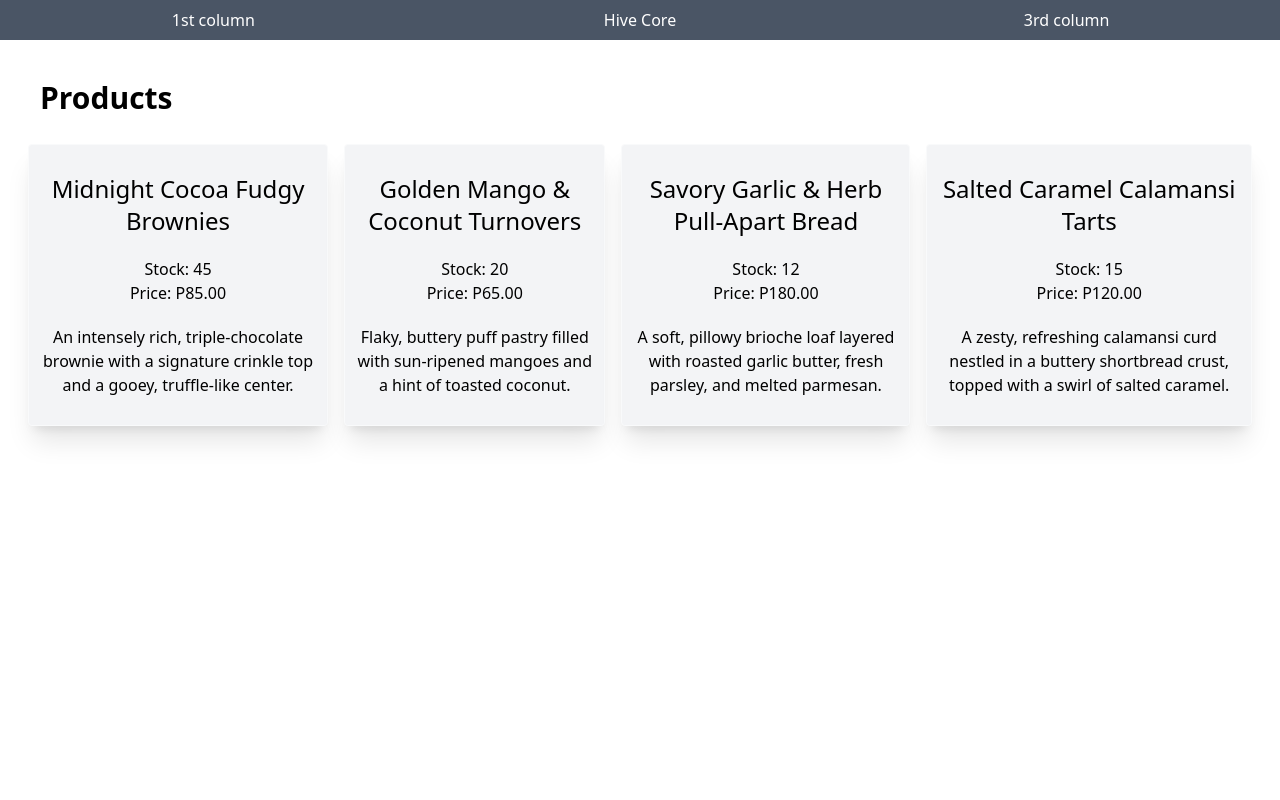
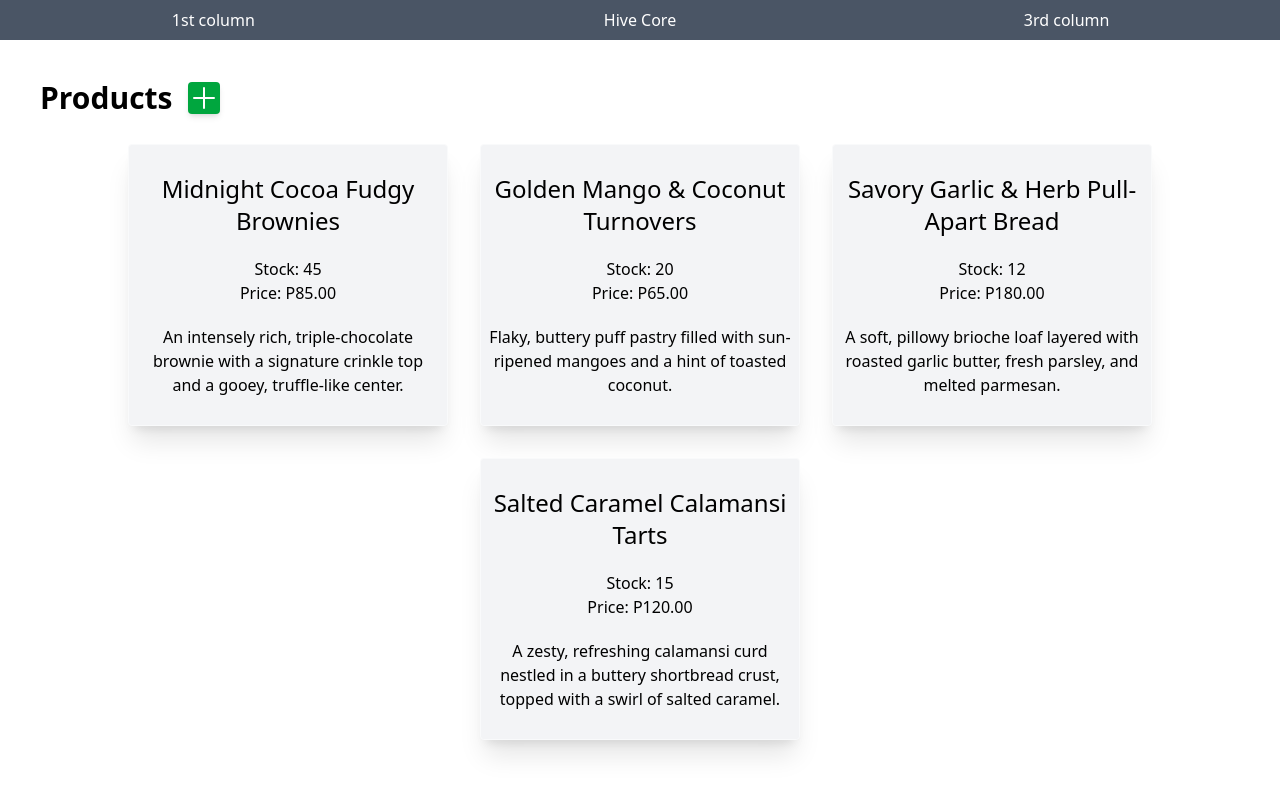
Before and after one commit to beelders-dev/hive-core, a Django app: page /products/ in a window 1280 px wide. Run offline with Django 5.2, Linux system fonts and the light colour scheme; data comes from the database, SQL or seed files in the repository; both versions use the stored data as it was before the commit.

```diff
--- a/products/urls.py
+++ b/products/urls.py
@@ -4,5 +4,5 @@ from .views import ProductListView, ProductDetailView, ProductCreateView
 urlpatterns = [
     path("<uuid:pk>/", ProductDetailView.as_view(), name="product_detail"),
     path("", ProductListView.as_view(), name="product_list"),
-    path("create-product/", ProductCreateView.as_view(), name="create-product"),
+    path("create/", ProductCreateView.as_view(), name="product_create"),
 ]
--- a/static/dist/styles.css
+++ b/static/dist/styles.css
@@ -15,7 +15,11 @@
     --color-amber-300: oklch(87.9% 0.169 91.605);
     --color-amber-400: oklch(82.8% 0.189 84.429);
     --color-amber-500: oklch(76.9% 0.188 70.08);
+    --color-amber-600: oklch(66.6% 0.179 58.318);
+    --color-amber-700: oklch(55.5% 0.163 48.998);
     --color-amber-900: oklch(41.4% 0.112 45.904);
+    --color-green-600: oklch(62.7% 0.194 149.214);
+    --color-green-700: oklch(52.7% 0.154 150.069);
     --color-gray-50: oklch(98.5% 0.002 247.839);
     --color-gray-100: oklch(96.7% 0.003 264.542);
     --color-gray-200: oklch(92.8% 0.006 264.531);
@@ -23,6 +27,11 @@
     --color-black: #000;
     --color-white: #fff;
     --spacing: 0.25rem;
+    --container-3xs: 16rem;
+    --container-sm: 24rem;
+    --container-lg: 32rem;
+    --container-2xl: 42rem;
+    --container-3xl: 48rem;
     --text-xl: 1.25rem;
     --text-xl--line-height: calc(1.75 / 1.25);
     --text-2xl: 1.5rem;
@@ -32,6 +41,9 @@
     --text-5xl: 3rem;
     --text-5xl--line-height: 1;
     --font-weight-bold: 700;
+    --radius-lg: 0.5rem;
+    --default-transition-duration: 150ms;
+    --default-transition-timing-function: cubic-bezier(0.4, 0, 0.2, 1);
     --default-font-family: var(--font-sans);
     --default-mono-font-family: var(--font-mono);
   }
@@ -188,6 +200,12 @@
   .static {
     position: static;
   }
+  .order-last {
+    order: 9999;
+  }
+  .col-span-6 {
+    grid-column: span 6 / span 6;
+  }
   .container {
     width: 100%;
     @media (width >= 40rem) {
@@ -215,14 +233,37 @@
   .my-5 {
     margin-block: calc(var(--spacing) * 5);
   }
+  .mt-4 {
+    margin-top: calc(var(--spacing) * 4);
+  }
+  .mb-4 {
+    margin-bottom: calc(var(--spacing) * 4);
+  }
   .block {
     display: block;
   }
   .flex {
     display: flex;
   }
+  .grid {
+    display: grid;
+  }
   .table {
     display: table;
+  }
+  .size-6 {
+    width: calc(var(--spacing) * 6);
+    height: calc(var(--spacing) * 6);
+  }
+  .size-8 {
+    width: calc(var(--spacing) * 8);
+    height: calc(var(--spacing) * 8);
+  }
+  .h-1 {
+    height: calc(var(--spacing) * 1);
+  }
+  .h-1\/2 {
+    height: calc(1 / 2 * 100%);
   }
   .w-1 {
     width: calc(var(--spacing) * 1);
@@ -230,8 +271,47 @@
   .w-1\/2 {
     width: calc(1 / 2 * 100%);
   }
+  .w-3 {
+    width: calc(var(--spacing) * 3);
+  }
+  .w-3\/4 {
+    width: calc(3 / 4 * 100%);
+  }
+  .w-3xl {
+    width: var(--container-3xl);
+  }
+  .w-80 {
+    width: calc(var(--spacing) * 80);
+  }
   .w-auto {
     width: auto;
+  }
+  .w-full {
+    width: 100%;
+  }
+  .max-w-3xs {
+    max-width: var(--container-3xs);
+  }
+  .max-w-fit {
+    max-width: fit-content;
+  }
+  .max-w-full {
+    max-width: 100%;
+  }
+  .max-w-screen {
+    max-width: 100vw;
+  }
+  .min-w-2xl {
+    min-width: var(--container-2xl);
+  }
+  .min-w-50 {
+    min-width: calc(var(--spacing) * 50);
+  }
+  .min-w-lg {
+    min-width: var(--container-lg);
+  }
+  .min-w-sm {
+    min-width: var(--container-sm);
   }
   .border-collapse {
     border-collapse: collapse;
@@ -242,14 +322,41 @@
   .columns-3 {
     columns: 3;
   }
+  .grid-cols-12 {
+    grid-template-columns: repeat(12, minmax(0, 1fr));
+  }
+  .flex-wrap {
+    flex-wrap: wrap;
+  }
   .content-center {
     align-content: center;
+  }
+  .items-center {
+    align-items: center;
+  }
+  .justify-baseline {
+    justify-content: baseline;
   }
   .justify-center {
     justify-content: center;
   }
+  .justify-end {
+    justify-content: flex-end;
+  }
+  .justify-start {
+    justify-content: flex-start;
+  }
+  .justify-items-end {
+    justify-items: end;
+  }
+  .gap-4 {
+    gap: calc(var(--spacing) * 4);
+  }
   .rounded {
     border-radius: 0.25rem;
+  }
+  .rounded-lg {
+    border-radius: var(--radius-lg);
   }
   .border {
     border-style: var(--tw-border-style);
@@ -267,17 +374,29 @@
   .bg-amber-500 {
     background-color: var(--color-amber-500);
   }
+  .bg-amber-600 {
+    background-color: var(--color-amber-600);
+  }
   .bg-gray-100 {
     background-color: var(--color-gray-100);
   }
   .bg-gray-600 {
     background-color: var(--color-gray-600);
   }
+  .bg-green-600 {
+    background-color: var(--color-green-600);
+  }
+  .bg-green-700 {
+    background-color: var(--color-green-700);
+  }
   .p-2 {
     padding: calc(var(--spacing) * 2);
   }
   .p-5 {
     padding: calc(var(--spacing) * 5);
+  }
+  .py-2 {
+    padding-block: calc(var(--spacing) * 2);
   }
   .text-center {
     text-align: center;
@@ -290,12 +409,19 @@
     font-size: var(--text-3xl);
     line-height: var(--tw-leading, var(--text-3xl--line-height));
   }
+  .text-5xl {
+    font-size: var(--text-5xl);
+    line-height: var(--tw-leading, var(--text-5xl--line-height));
+  }
   .font-bold {
     --tw-font-weight: var(--font-weight-bold);
     font-weight: var(--font-weight-bold);
   }
   .text-amber-100 {
     color: var(--color-amber-100);
+  }
+  .text-green-600 {
+    color: var(--color-green-600);
   }
   .text-red-200 {
     color: var(--color-red-200);
@@ -312,6 +438,10 @@
   .underline {
     text-decoration-line: underline;
   }
+  .shadow-md {
+    --tw-shadow: 0 4px 6px -1px var(--tw-shadow-color, rgb(0 0 0 / 0.1)), 0 2px 4px -2px var(--tw-shadow-color, rgb(0 0 0 / 0.1));
+    box-shadow: var(--tw-inset-shadow), var(--tw-inset-ring-shadow), var(--tw-ring-offset-shadow), var(--tw-ring-shadow), var(--tw-shadow);
+  }
   .shadow-xl {
     --tw-shadow: 0 20px 25px -5px var(--tw-shadow-color, rgb(0 0 0 / 0.1)), 0 8px 10px -6px var(--tw-shadow-color, rgb(0 0 0 / 0.1));
     box-shadow: var(--tw-inset-shadow), var(--tw-inset-ring-shadow), var(--tw-ring-offset-shadow), var(--tw-ring-shadow), var(--tw-shadow);
@@ -319,6 +449,33 @@
   .outline {
     outline-style: var(--tw-outline-style);
     outline-width: 1px;
+  }
+  .transition-colors {
+    transition-property: color, background-color, border-color, outline-color, text-decoration-color, fill, stroke, --tw-gradient-from, --tw-gradient-via, --tw-gradient-to;
+    transition-timing-function: var(--tw-ease, var(--default-transition-timing-function));
+    transition-duration: var(--tw-duration, var(--default-transition-duration));
+  }
+  .transition-transform {
+    transition-property: transform, translate, scale, rotate;
+    transition-timing-function: var(--tw-ease, var(--default-transition-timing-function));
+    transition-duration: var(--tw-duration, var(--default-transition-duration));
+  }
+  .hover\:scale-110 {
+    &:hover {
+      @media (hover: hover) {
+        --tw-scale-x: 110%;
+        --tw-scale-y: 110%;
+        --tw-scale-z: 110%;
+        scale: var(--tw-scale-x) var(--tw-scale-y);
+      }
+    }
+  }
+  .hover\:bg-amber-700 {
+    &:hover {
+      @media (hover: hover) {
+        background-color: var(--color-amber-700);
+      }
+    }
   }
 }
 @property --tw-border-style {
@@ -400,6 +557,21 @@
   inherits: false;
   initial-value: solid;
 }
+@property --tw-scale-x {
+  syntax: "*";
+  inherits: false;
+  initial-value: 1;
+}
+@property --tw-scale-y {
+  syntax: "*";
+  inherits: false;
+  initial-value: 1;
+}
+@property --tw-scale-z {
+  syntax: "*";
+  inherits: false;
+  initial-value: 1;
+}
 @layer properties {
   @supports ((-webkit-hyphens: none) and (not (margin-trim: inline))) or ((-moz-orient: inline) and (not (color:rgb(from red r g b)))) {
     *, ::before, ::after, ::backdrop {
@@ -420,6 +592,9 @@
       --tw-ring-offset-color: #fff;
       --tw-ring-offset-shadow: 0 0 #0000;
       --tw-outline-style: solid;
+      --tw-scale-x: 1;
+      --tw-scale-y: 1;
+      --tw-scale-z: 1;
     }
   }
 }
--- a/templates/products/product_list.html
+++ b/templates/products/product_list.html
@@ -1,19 +1,29 @@
 {% extends "_base.html" %}
-
 {% block content %}
-    <h1 class="m-5 text-3xl font-bold ">Products</h1>
-    <ul class="flex">
+    <div class="flex items-center gap-4 m-5">
+        <h1 class="text-3xl font-bold">Products</h1>
+        <a href="{% url 'product_create' %}"
+           class="hover:scale-110 transition-transform">
+            <svg xmlns="http://www.w3.org/2000/svg"
+                 fill="none"
+                 viewBox="0 0 24 24"
+                 stroke-width="1.5"
+                 stroke="currentColor"
+                 class="size-8 text-white bg-green-600 rounded shadow-md">
+                <path stroke-linecap="round" stroke-linejoin="round" d="M12 4.5v15m7.5-7.5h-15" />
+            </svg>
+        </a>
+    </div>
+    <ul class="flex flex-wrap justify-center gap-4">
         {% for product in product_list %}
             <a href="{{ product.get_absolute_url }}">
-                <li class="m-2 p-2 w-auto border border-gray-50 rounded content-center text-center bg-gray-100 shadow-xl">
+                <li class="m-2 w-80 p-2  border border-gray-50 rounded content-center text-center bg-gray-100 shadow-xl">
                     <p class="text-2xl my-5">{{ product.name }}</p>
                     <p>Stock: {{ product.stock }}</p>
                     <p>Price: P{{ product.price }}</p>
                     <p class="my-5">{{ product.short_description }}</p>
-
                 </li>
             </a>
-
         {% endfor %}
     </ul>
 {% endblock %}
```
Also changed, not shown: products/forms.py (+22 -0 lines), templates/products/product_create.html (+4 -5 lines), db.sqlite3 (deleted), static/src/input.css (line endings or trailing spaces), 2 other files.
